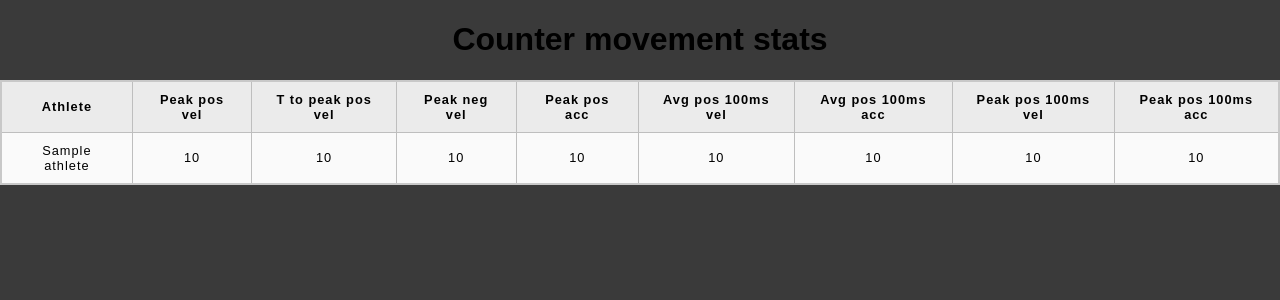
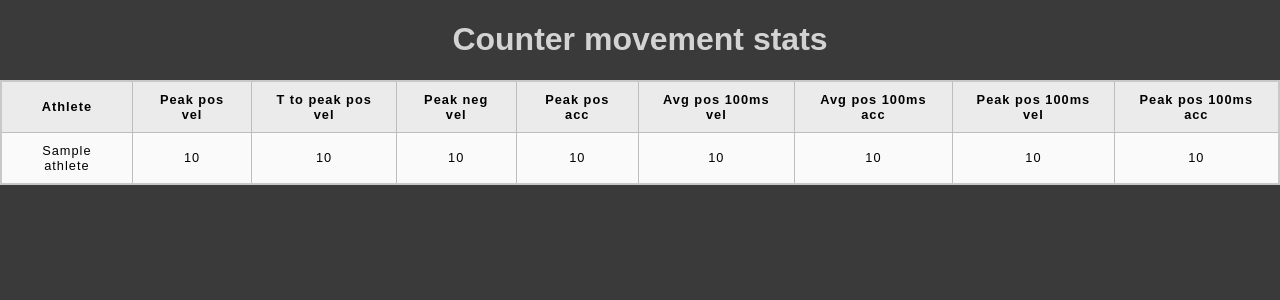
Before and after one commit to skarpecki/CMJ-statistics, a Flask app: template cmj_stats_flask/src/templates/show_stats.html in a window 1280 px wide. Shown: the top 300 px of the page. Run offline with Flask 2, Linux system fonts and the light colour scheme; the template is opened without the code that fills it: most values are stand-ins (such as "Sample title", 1, 10 or a date in 2020).

Commit message:
Little bug

```diff
--- a/cmj_stats_flask/src/static/stats.css
+++ b/cmj_stats_flask/src/static/stats.css
@@ -3,7 +3,7 @@ html {
 }
 
 h1 {
-  color: Syl#D3D3D3;
+  color: #D3D3D3;
 }
 
 body {
```
